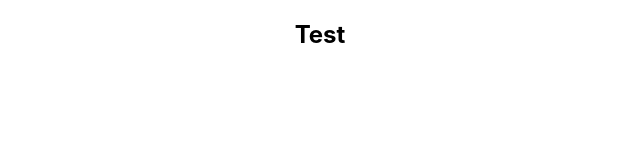
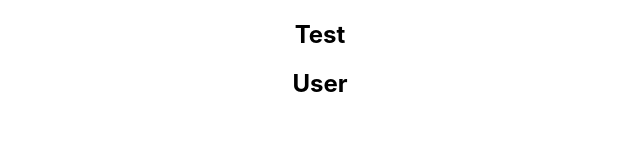
Before and after one commit to YogeshwaranTR/makaley, a React (Create React App) app: page / in a window 1280 px wide. Shown: the top 160 px of the page, without its empty margins (320-960 px from the left). Built offline with nearby package versions, Linux system fonts and the light colour scheme.

Commit message:
adding 2nd line of code

```diff
--- a/src/App.js
+++ b/src/App.js
@@ -4,6 +4,7 @@ function App() {
   return (
     <div className="App">
     <h2>Test</h2>
+    <h2>User</h2>
     </div>
   );
 }
```
